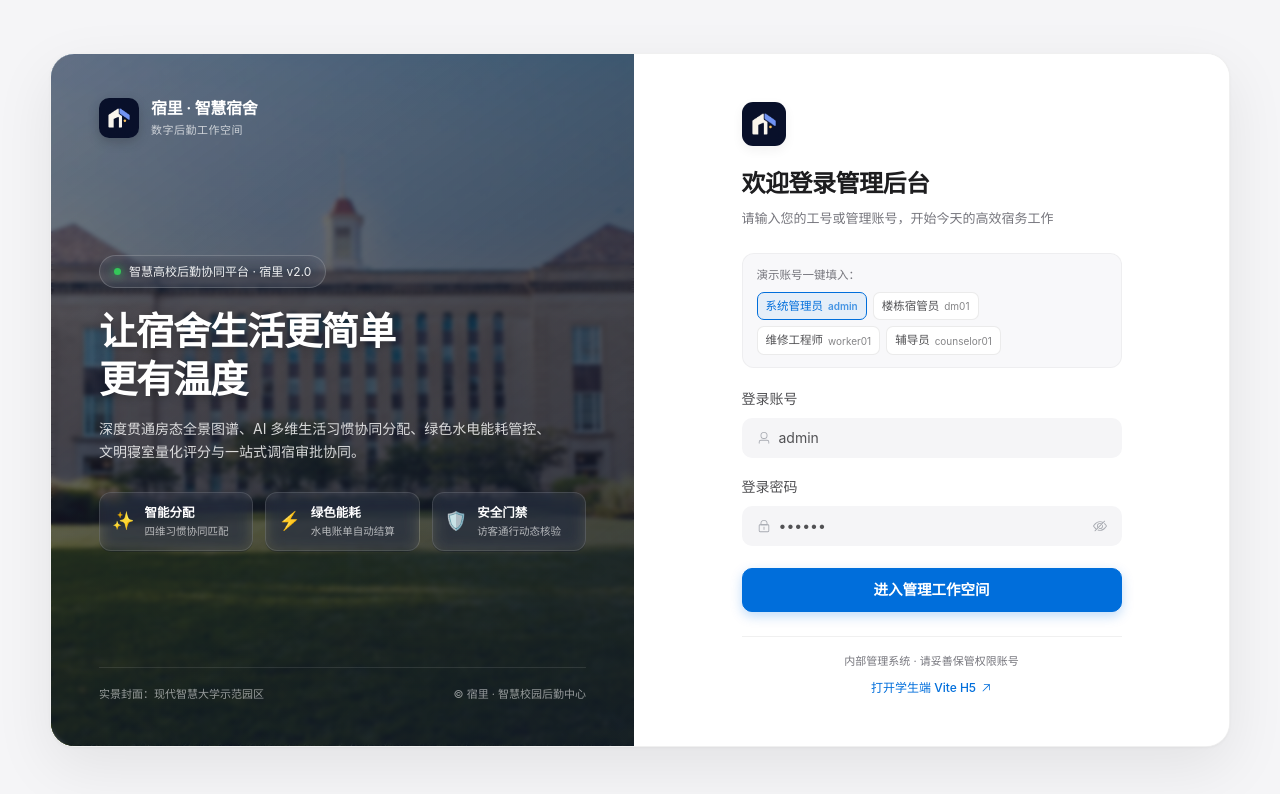
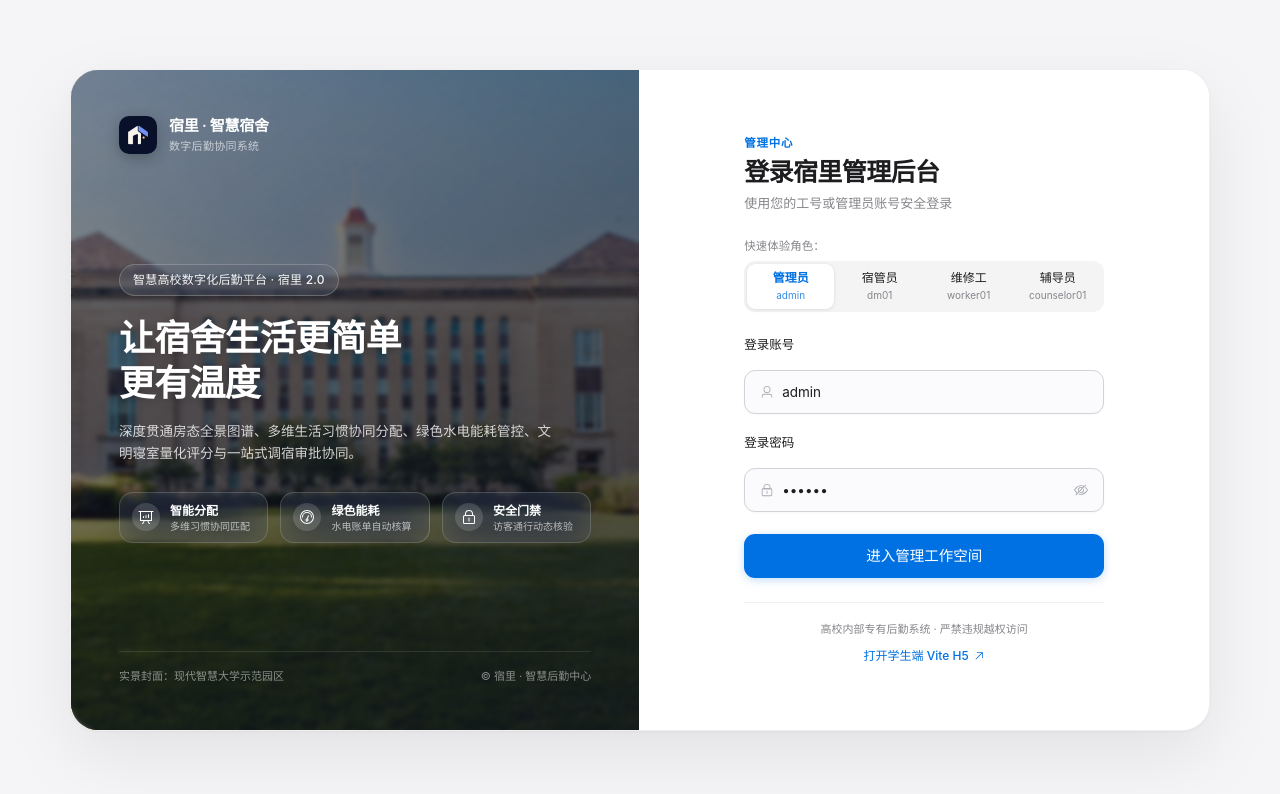
Before and after one commit to 2033537858qqcom-hash/SmartDormitory, a Vue app in the folder frontend-admin/: page /login in a window 1280 px wide. Shown: the top 794 px of the page. Built offline with nearby package versions, Linux system fonts and the light colour scheme.

Commit message:
style(auth): align login UI with native Apple design language, remove emojis and introduce segmented control

```diff
--- a/frontend-admin/src/views/Login.vue
+++ b/frontend-admin/src/views/Login.vue
@@ -1,46 +1,54 @@
 <template>
   <div class="login-page">
     <div class="login-shell">
-      <!-- 左侧：精美校园与宿舍实景封面大图展示区 -->
+      <!-- 左侧：Apple 风格现代校园实景画卷 -->
       <aside class="login-cover-pane" aria-label="宿里智慧校园画卷">
         <div class="cover-image-layer" />
         <div class="cover-overlay">
-          <div class="cover-top-brand">
+          <!-- 顶部品牌 -->
+          <div class="cover-brand-header">
             <img class="cover-logo" src="/suli-icon-v2.png" alt="宿里 Logo" />
-            <div class="cover-brand-meta">
-              <span class="cover-brand-name">宿里 · 智慧宿舍</span>
-              <span class="cover-brand-tag">数字后勤工作空间</span>
+            <div class="cover-brand-text">
+              <span class="brand-title">宿里 · 智慧宿舍</span>
+              <span class="brand-subtitle">数字后勤协同系统</span>
             </div>
           </div>
 
-          <div class="cover-hero-content">
-            <div class="cover-pill">
-              <span class="pill-dot"></span>
-              <span>智慧高校后勤协同平台 · 宿里 v2.0</span>
+          <!-- 主体标语与特性 -->
+          <div class="cover-center-content">
+            <div class="apple-capsule-badge">
+              智慧高校数字化后勤平台 · 宿里 2.0
             </div>
-            <h1 class="cover-title">让宿舍生活更简单<br />更有温度</h1>
-            <p class="cover-desc">
-              深度贯通房态全景图谱、AI 多维生活习惯协同分配、绿色水电能耗管控、文明寝室量化评分与一站式调宿审批协同。
+            <h1 class="cover-headline">让宿舍生活更简单<br />更有温度</h1>
+            <p class="cover-subtext">
+              深度贯通房态全景图谱、多维生活习惯协同分配、绿色水电能耗管控、文明寝室量化评分与一站式调宿审批协同。
             </p>
 
-            <div class="cover-feature-grid">
-              <div class="feature-card">
-                <div class="feature-icon">✨</div>
-                <div class="feature-text">
+            <!-- 磨砂玻璃特性卡片（纯矢量图标，无表情符号） -->
+            <div class="cover-feature-row">
+              <div class="glass-feature-card">
+                <div class="feature-icon-circle">
+                  <el-icon :size="16"><DataAnalysis /></el-icon>
+                </div>
+                <div class="feature-info">
                   <strong>智能分配</strong>
-                  <span>四维习惯协同匹配</span>
+                  <span>多维习惯协同匹配</span>
                 </div>
               </div>
-              <div class="feature-card">
-                <div class="feature-icon">⚡</div>
-                <div class="feature-text">
+              <div class="glass-feature-card">
+                <div class="feature-icon-circle">
+                  <el-icon :size="16"><Odometer /></el-icon>
+                </div>
+                <div class="feature-info">
                   <strong>绿色能耗</strong>
-                  <span>水电账单自动结算</span>
+                  <span>水电账单自动核算</span>
                 </div>
               </div>
-              <div class="feature-card">
-                <div class="feature-icon">🛡️</div>
-                <div class="feature-text">
+              <div class="glass-feature-card">
+                <div class="feature-icon-circle">
+                  <el-icon :size="16"><Lock /></el-icon>
+                </div>
+                <div class="feature-info">
                   <strong>安全门禁</strong>
                   <span>访客通行动态核验</span>
                 </div>
@@ -48,42 +56,43 @@
             </div>
           </div>
 
-          <div class="cover-footer">
+          <!-- 底部版权/摄影标注 -->
+          <div class="cover-bottom-bar">
             <span>实景封面：现代智慧大学示范园区</span>
-            <span>© 宿里 · 智慧校园后勤中心</span>
+            <span>© 宿里 · 智慧后勤中心</span>
           </div>
         </div>
       </aside>
 
-      <!-- 右侧：Apple 极简风格管理登录面板 -->
+      <!-- 右侧：Apple 极简原生交互登录面板 -->
       <main class="login-form-pane">
-        <div class="form-container">
-          <div class="login-header">
-            <img class="logo-badge" src="/suli-icon-v2.png" alt="宿里 Logo" />
-            <h2 class="heading-balance">欢迎登录管理后台</h2>
-            <p class="body-pretty">请输入您的工号或管理账号，开始今天的高效宿务工作</p>
+        <div class="form-wrapper">
+          <div class="login-intro">
+            <div class="intro-eyebrow">管理中心</div>
+            <h2 class="intro-title">登录宿里管理后台</h2>
+            <p class="intro-desc">使用您的工号或管理员账号安全登录</p>
           </div>
 
-          <!-- 演示账号快捷填充 -->
-          <div class="quick-demo-accounts">
-            <div class="demo-label">演示账号一键填入：</div>
-            <div class="demo-chips">
+          <!-- Apple 原生分段选择器 (Segmented Control) 快速切换演示账号 -->
+          <div class="segmented-wrapper">
+            <div class="segmented-caption">快速体验角色：</div>
+            <div class="apple-segmented" role="tablist" aria-label="演示角色切换">
               <button
                 v-for="acc in demoAccounts"
                 :key="acc.username"
                 type="button"
-                class="demo-chip"
+                class="segmented-tab"
                 :class="{ active: form.username === acc.username }"
                 :title="acc.desc"
                 @click="fillDemo(acc)"
               >
-                <span class="chip-title">{{ acc.title }}</span>
-                <span class="chip-code">{{ acc.username }}</span>
+                <span class="tab-label">{{ acc.title }}</span>
+                <span class="tab-code">{{ acc.username }}</span>
               </button>
             </div>
           </div>
 
-          <el-form :model="form" label-position="top" @submit.prevent="handleLogin">
+          <el-form :model="form" label-position="top" class="apple-login-form" @submit.prevent="handleLogin">
             <el-form-item label="登录账号">
               <el-input
                 v-model="form.username"
@@ -105,8 +114,8 @@
             </el-form-item>
 
             <transition name="el-zoom-in-top">
-              <div v-if="errorMsg" class="inline-error" role="alert">
-                <el-icon class="error-icon"><CircleCloseFilled /></el-icon>
+              <div v-if="errorMsg" class="apple-alert-error" role="alert">
+                <el-icon><CircleCloseFilled /></el-icon>
                 <span>{{ errorMsg }}</span>
               </div>
             </transition>
@@ -114,17 +123,17 @@
             <el-button
               type="primary"
               size="large"
-              class="login-btn"
+              class="apple-submit-btn"
               :loading="loading"
               @click="handleLogin"
             >
-              {{ loading ? '登录验证中...' : '进入管理工作空间' }}
+              {{ loading ? '正在验证身份...' : '进入管理工作空间' }}
             </el-button>
           </el-form>
 
-          <div class="form-footer">
-            <span class="footer-note">内部管理系统 · 请妥善保管权限账号</span>
-            <a class="student-entry-link" href="http://localhost:5174" target="_blank" rel="noopener">
+          <div class="login-footer">
+            <span class="footer-hint">高校内部专有后勤系统 · 严禁违规越权访问</span>
+            <a class="student-link" href="http://localhost:5174" target="_blank" rel="noopener">
               打开学生端 Vite H5 <el-icon><TopRight /></el-icon>
             </a>
           </div>
@@ -150,9 +159,9 @@ const form = reactive({
 })
 
 const demoAccounts = [
-  { username: 'admin', password: '123456', title: '系统管理员', desc: '后勤主任' },
-  { username: 'dm01', password: '123456', title: '楼栋宿管员', desc: '紫荆1号楼' },
-  { username: 'worker01', password: '123456', title: '维修工程师', desc: '水电维修' },
+  { username: 'admin', password: '123456', title: '管理员', desc: '后勤系统主管' },
+  { username: 'dm01', password: '123456', title: '宿管员', desc: '紫荆1号楼' },
+  { username: 'worker01', password: '123456', title: '维修工', desc: '水电专职' },
   { username: 'counselor01', password: '123456', title: '辅导员', desc: '只读权限' }
 ]
 
@@ -201,26 +210,28 @@ const handleLogin = async () => {
   align-items: center;
   justify-content: center;
   padding: 32px 24px;
+  font-family: -apple-system, BlinkMacSystemFont, 'SF Pro Display', 'PingFang SC', sans-serif;
+  -webkit-font-smoothing: antialiased;
 }
 
 .login-shell {
   width: 100%;
-  max-width: 1180px;
-  min-height: 680px;
+  max-width: 1140px;
+  min-height: 660px;
   background: #ffffff;
-  border-radius: 24px;
+  border-radius: 28px;
   overflow: hidden;
   display: flex;
-  box-shadow: 0 20px 60px rgba(0, 0, 0, 0.08), 0 1px 3px rgba(0, 0, 0, 0.04);
+  box-shadow: 0 24px 70px rgba(0, 0, 0, 0.08), 0 1px 3px rgba(0, 0, 0, 0.04);
   border: 1px solid rgba(0, 0, 0, 0.06);
 }
 
-/* 左侧封面大图展示区 */
+/* ================= 左侧封面展示区 ================= */
 .login-cover-pane {
-  flex: 1.15;
+  flex: 1.18;
   position: relative;
-  min-height: 680px;
-  background-color: #0f172a;
+  min-height: 660px;
+  background-color: #0b1120;
   overflow: hidden;
   display: flex;
   flex-direction: column;
@@ -233,156 +244,168 @@ const handleLogin = async () => {
   background-size: cover;
   background-position: center;
   transform: scale(1.02);
-  transition: transform 6s cubic-bezier(0.16, 1, 0.3, 1);
+  transition: transform 7s cubic-bezier(0.16, 1, 0.3, 1);
 }
 
 .login-shell:hover .cover-image-layer {
-  transform: scale(1.06);
+  transform: scale(1.05);
 }
 
 .cover-overlay {
   position: relative;
   z-index: 2;
-  inset: 0;
   flex: 1;
   display: flex;
   flex-direction: column;
   justify-content: space-between;
-  padding: 42px 48px;
+  padding: 44px 48px;
   background: linear-gradient(
     145deg,
-    rgba(15, 23, 42, 0.55) 0%,
-    rgba(15, 23, 42, 0.85) 100%
+    rgba(11, 17, 32, 0.45) 0%,
+    rgba(11, 17, 32, 0.8) 100%
   );
   backdrop-filter: blur(2px);
   color: #ffffff;
 }
 
-.cover-top-brand {
+.cover-brand-header {
   display: flex;
   align-items: center;
   gap: 12px;
 }
 
 .cover-logo {
-  width: 40px;
-  height: 40px;
+  width: 38px;
+  height: 38px;
   border-radius: 10px;
-  box-shadow: 0 4px 12px rgba(0, 0, 0, 0.2);
+  box-shadow: 0 4px 14px rgba(0, 0, 0, 0.25);
 }
 
-.cover-brand-meta {
+.cover-brand-text {
   display: flex;
   flex-direction: column;
 }
 
-.cover-brand-name {
-  font-size: 16px;
+.brand-title {
+  font-size: 15px;
   font-weight: 600;
   letter-spacing: -0.3px;
   color: #ffffff;
 }
 
-.cover-brand-tag {
+.brand-subtitle {
   font-size: 11px;
-  color: rgba(255, 255, 255, 0.7);
-  letter-spacing: 0.5px;
+  color: rgba(255, 255, 255, 0.65);
+  letter-spacing: 0.3px;
 }
 
-.cover-hero-content {
+.cover-center-content {
   margin: auto 0;
-  padding: 24px 0;
+  padding: 20px 0;
 }
 
-.cover-pill {
+.apple-capsule-badge {
   display: inline-flex;
   align-items: center;
-  gap: 8px;
-  padding: 6px 14px;
+  padding: 5px 13px;
   border-radius: 9999px;
   background: rgba(255, 255, 255, 0.12);
-  backdrop-filter: blur(12px);
-  border: 1px solid rgba(255, 255, 255, 0.18);
+  backdrop-filter: blur(20px) saturate(180%);
+  -webkit-backdrop-filter: blur(20px) saturate(180%);
+  border: 1px solid rgba(255, 255, 255, 0.2);
   font-size: 12px;
-  color: rgba(255, 255, 255, 0.92);
+  font-weight: 500;
+  color: rgba(255, 255, 255, 0.95);
   margin-bottom: 20px;
+  letter-spacing: 0.2px;
 }
 
-.pill-dot {
-  width: 7px;
-  height: 7px;
-  border-radius: 50%;
-  background: #34c759;
-  box-shadow: 0 0 8px #34c759;
+.cover-headline {
+  font-size: 36px;
+  font-weight: 700;
+  line-height: 1.25;
+  letter-spacing: -0.8px;
+  color: #ffffff;
+  margin-bottom: 14px;
+  text-shadow: 0 2px 10px rgba(0, 0, 0, 0.25);
 }
 
-.cover-title {
-  font-size: 38px;
-  font-weight: 700;
-  line-height: 1.25;
-  letter-spacing: -1px;
-  color: #ffffff;
-  margin-bottom: 14px;
-  text-shadow: 0 2px 10px rgba(0, 0, 0, 0.3);
-}
-
-.cover-desc {
-  font-size: 14px;
+.cover-subtext {
+  font-size: 13.5px;
   line-height: 1.65;
-  color: rgba(255, 255, 255, 0.82);
-  max-width: 460px;
+  color: rgba(255, 255, 255, 0.8);
+  max-width: 440px;
   margin-bottom: 28px;
 }
 
-.cover-feature-grid {
+/* 磨砂玻璃特性卡片 */
+.cover-feature-row {
   display: grid;
   grid-template-columns: repeat(3, 1fr);
   gap: 12px;
 }
 
-.feature-card {
+.glass-feature-card {
   display: flex;
   align-items: center;
   gap: 10px;
   padding: 10px 12px;
-  border-radius: 12px;
+  border-radius: 14px;
   background: rgba(255, 255, 255, 0.08);
-  backdrop-filter: blur(8px);
-  border: 1px solid rgba(255, 255, 255, 0.12);
+  backdrop-filter: blur(20px) saturate(180%);
+  -webkit-backdrop-filter: blur(20px) saturate(180%);
+  border: 1px solid rgba(255, 255, 255, 0.16);
+  box-shadow: 0 8px 24px rgba(0, 0, 0, 0.1);
+  transition: all 0.2s ease;
 }
 
-.feature-icon {
-  font-size: 18px;
+.glass-feature-card:hover {
+  background: rgba(255, 255, 255, 0.12);
+  border-color: rgba(255, 255, 255, 0.25);
+  transform: translateY(-1px);
 }
 
-.feature-text {
+.feature-icon-circle {
+  width: 28px;
+  height: 28px;
+  border-radius: 50%;
+  background: rgba(255, 255, 255, 0.15);
+  display: grid;
+  place-items: center;
+  flex-shrink: 0;
+  color: #ffffff;
+}
+
+.feature-info {
   display: flex;
   flex-direction: column;
 }
 
-.feature-text strong {
-  font-size: 12.5px;
+.feature-info strong {
+  font-size: 12px;
   color: #ffffff;
   font-weight: 600;
+  line-height: 1.3;
 }
 
-.feature-text span {
-  font-size: 10.5px;
+.feature-info span {
+  font-size: 10px;
   color: rgba(255, 255, 255, 0.65);
   margin-top: 1px;
+  line-height: 1.2;
 }
 
-.cover-footer {
+.cover-bottom-bar {
   display: flex;
   justify-content: space-between;
   align-items: center;
   font-size: 11px;
-  color: rgba(255, 255, 255, 0.55);
+  color: rgba(255, 255, 255, 0.5);
   border-top: 1px solid rgba(255, 255, 255, 0.1);
-  padding-top: 18px;
+  padding-top: 16px;
 }
 
-/* 右侧表单操作区 */
+/* ================= 右侧表单操作区 ================= */
 .login-form-pane {
   flex: 1;
   display: flex;
@@ -392,140 +415,180 @@ const handleLogin = async () => {
   background: #ffffff;
 }
 
-.form-container {
+.form-wrapper {
   width: 100%;
-  max-width: 380px;
+  max-width: 360px;
 }
 
-.login-header {
-  text-align: left;
+.login-intro {
   margin-bottom: 24px;
 }
 
-.logo-badge {
-  width: 44px;
-  height: 44px;
-  border-radius: 11px;
-  display: inline-block;
-  object-fit: cover;
-  margin-bottom: 12px;
-  box-shadow: 0 4px 12px rgba(0, 0, 0, 0.06);
+.intro-eyebrow {
+  font-size: 11.5px;
+  font-weight: 600;
+  color: #0071e3;
+  text-transform: uppercase;
+  letter-spacing: 0.8px;
+  margin-bottom: 4px;
 }
 
-.login-header h2 {
-  font-size: 24px;
+.intro-title {
+  font-size: 25px;
   font-weight: 600;
-  color: var(--text-primary);
+  color: #1d1d1f;
+  letter-spacing: -0.6px;
+  line-height: 1.25;
   margin-bottom: 6px;
-  letter-spacing: -0.5px;
 }
 
-.login-header p {
+.intro-desc {
   font-size: 13px;
-  color: var(--text-muted);
-  line-height: 1.5;
+  color: #86868b;
+  line-height: 1.45;
 }
 
-/* 快速账号填充 */
-.quick-demo-accounts {
-  margin-bottom: 20px;
-  padding: 12px 14px;
-  border-radius: 12px;
-  background: #f8f8fa;
-  border: 1px solid rgba(0, 0, 0, 0.04);
+/* Apple 原生分段控制器 (Segmented Control) */
+.segmented-wrapper {
+  margin-bottom: 22px;
 }
 
-.demo-label {
+.segmented-caption {
   font-size: 11.5px;
-  color: var(--text-muted);
-  margin-bottom: 8px;
+  color: #86868b;
+  margin-bottom: 6px;
   font-weight: 500;
 }
 
-.demo-chips {
-  display: flex;
-  flex-wrap: wrap;
-  gap: 6px;
+.apple-segmented {
+  display: grid;
+  grid-template-columns: repeat(4, 1fr);
+  gap: 2px;
+  padding: 3px;
+  background: rgba(118, 118, 128, 0.08);
+  border-radius: 11px;
 }
 
-.demo-chip {
-  display: inline-flex;
+.segmented-tab {
+  border: 0;
+  background: transparent;
+  padding: 6px 2px;
+  border-radius: 8px;
+  cursor: pointer;
+  display: flex;
+  flex-direction: column;
   align-items: center;
-  gap: 5px;
-  padding: 4px 8px;
-  border-radius: 7px;
-  border: 1px solid rgba(0, 0, 0, 0.08);
-  background: #ffffff;
-  color: var(--text-secondary);
-  font-size: 11.5px;
-  cursor: pointer;
-  transition: all 0.16s ease;
+  gap: 1px;
+  transition: all 0.18s cubic-bezier(0.16, 1, 0.3, 1);
   text-decoration: none !important;
 }
 
-.demo-chip:hover {
-  background: #f0f0f3;
-  color: var(--text-primary);
-  border-color: rgba(0, 0, 0, 0.15);
+.segmented-tab:hover:not(.active) {
+  background: rgba(255, 255, 255, 0.5);
 }
 
-.demo-chip.active {
-  background: rgba(0, 113, 227, 0.08);
-  border-color: var(--accent-primary);
-  color: var(--accent-primary);
+.segmented-tab.active {
+  background: #ffffff;
+  box-shadow: 0 1px 4px rgba(0, 0, 0, 0.08), 0 0 1px rgba(0, 0, 0, 0.12);
+}
+
+.tab-label {
+  font-size: 12px;
+  font-weight: 500;
+  color: #1d1d1f;
+  line-height: 1.3;
+}
+
+.segmented-tab.active .tab-label {
+  color: #0071e3;
   font-weight: 600;
 }
 
-.chip-title {
-  font-weight: 500;
+.tab-code {
+  font-size: 10px;
+  color: #86868b;
 }
 
-.chip-code {
-  font-size: 10px;
-  opacity: 0.7;
+.segmented-tab.active .tab-code {
+  color: rgba(0, 113, 227, 0.8);
 }
 
-.inline-error {
+/* 表单组件定制 */
+.apple-login-form :deep(.el-form-item) {
+  margin-bottom: 18px;
+}
+
+.apple-login-form :deep(.el-form-item__label) {
+  font-size: 12.5px;
+  font-weight: 500;
+  color: #1d1d1f;
+  padding-bottom: 6px;
+}
+
+.apple-login-form :deep(.el-input__wrapper) {
+  height: 44px;
+  background: #fbfbfd;
+  border-radius: 11px;
+  border: 1px solid #d2d2d7;
+  box-shadow: 0 1px 2px rgba(0, 0, 0, 0.03);
+  transition: all 0.18s ease;
+}
+
+.apple-login-form :deep(.el-input__wrapper:hover) {
+  border-color: #86868b;
+  background: #ffffff;
+}
+
+.apple-login-form :deep(.el-input__wrapper.is-focus) {
+  background: #ffffff;
+  border-color: #0071e3;
+  box-shadow: 0 0 0 3px rgba(0, 113, 227, 0.15) !important;
+}
+
+.apple-login-form :deep(.el-input__inner) {
+  font-size: 13.5px;
+  color: #1d1d1f;
+}
+
+.apple-alert-error {
   display: flex;
   align-items: center;
   gap: 8px;
   font-size: 12.5px;
-  color: var(--status-danger);
-  background: var(--status-danger-bg);
+  color: #ff3b30;
+  background: rgba(255, 59, 48, 0.08);
   padding: 8px 12px;
-  border-radius: 8px;
+  border-radius: 9px;
   margin-bottom: 14px;
   border: 1px solid rgba(255, 59, 48, 0.15);
 }
 
-.error-icon {
-  font-size: 15px;
-  flex-shrink: 0;
-}
-
-.login-btn {
+.apple-submit-btn {
   width: 100%;
   height: 44px;
   font-size: 14.5px;
-  font-weight: 600;
-  border-radius: 10px;
+  font-weight: 500;
+  border-radius: 11px;
+  background: #0071e3;
+  border: 0;
   margin-top: 4px;
-  box-shadow: 0 4px 12px rgba(0, 113, 227, 0.25);
-  transition: all 0.16s ease;
+  box-shadow: 0 2px 8px rgba(0, 113, 227, 0.24);
+  transition: all 0.18s cubic-bezier(0.16, 1, 0.3, 1);
 }
 
-.login-btn:hover {
+.apple-submit-btn:hover {
+  background: #0077ed;
+  box-shadow: 0 4px 14px rgba(0, 113, 227, 0.34);
   transform: translateY(-1px);
-  box-shadow: 0 6px 16px rgba(0, 113, 227, 0.32);
 }
 
-.login-btn:active {
-  transform: scale(0.98);
+.apple-submit-btn:active {
+  transform: scale(0.985);
 }
 
-.form-footer {
+.login-footer {
   margin-top: 24px;
-  padding-top: 16px;
+  padding-top: 18px;
   border-top: 1px solid rgba(0, 0, 0, 0.06);
   display: flex;
   flex-direction: column;
@@ -533,37 +596,37 @@ const handleLogin = async () => {
   align-items: center;
 }
 
-.footer-note {
+.footer-hint {
   font-size: 11px;
-  color: var(--text-muted);
+  color: #86868b;
 }
 
-.student-entry-link {
+.student-link {
   display: inline-flex;
   align-items: center;
   gap: 4px;
   font-size: 12px;
-  color: var(--accent-primary);
+  color: #0071e3;
   text-decoration: none !important;
   font-weight: 500;
   transition: opacity 0.16s ease;
 }
 
-.student-entry-link:hover {
+.student-link:hover {
   opacity: 0.8;
   text-decoration: none !important;
 }
 
-/* 响应式适配 */
+/* 响应式断点 */
 @media (max-width: 1024px) {
   .login-shell {
     flex-direction: column;
-    max-width: 500px;
+    max-width: 480px;
     min-height: auto;
   }
 
   .login-cover-pane {
-    min-height: 240px;
+    min-height: 220px;
     flex: none;
   }
 
@@ -571,18 +634,18 @@ const handleLogin = async () => {
     padding: 24px;
   }
 
-  .cover-hero-content {
-    margin: 12px 0 0;
+  .cover-center-content {
+    margin: 10px 0 0;
     padding: 0;
   }
 
-  .cover-title {
-    font-size: 24px;
+  .cover-headline {
+    font-size: 23px;
   }
 
-  .cover-desc,
-  .cover-feature-grid,
-  .cover-footer {
+  .cover-subtext,
+  .cover-feature-row,
+  .cover-bottom-bar {
     display: none;
   }
 
```
Also changed, not shown: 1 other file (tests, documents, lock files or other folders).
